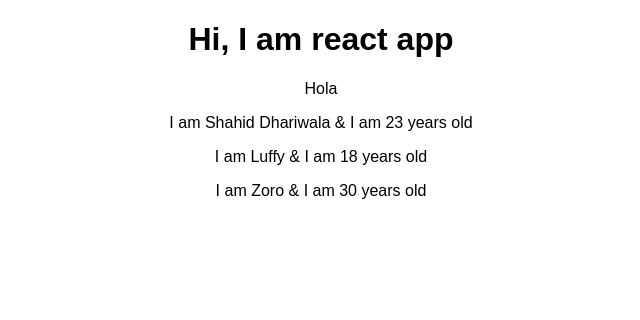
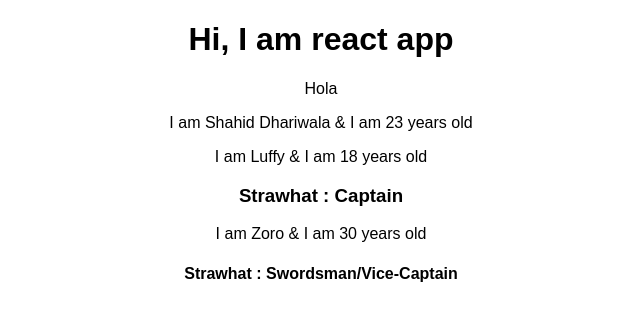
Before and after one commit to shahiddhariwala/playing-around-with-react-js, a React (Create React App) app in the folder react-complete-guide/: page / in a window 1280 px wide. Shown: the top 320 px of the page, without its empty margins (319-959 px from the left). Built offline with nearby package versions, Linux system fonts and the light colour scheme.

Commit message:
Understanding pops children

```diff
--- a/react-complete-guide/src/App.js
+++ b/react-complete-guide/src/App.js
@@ -8,8 +8,8 @@ class App extends Component {
         <h1>Hi, I am react app</h1>
         <p>Hola</p>
         <Person name="Shahid Dhariwala" age="23" />
-        <Person name=" Luffy" age ="18"/>
-        <Person name="Zoro" age="30"> I am Swordsman at Strawhats Pirates</Person>
+        <Person name=" Luffy" age ="18"> <h3> Strawhat : Captain </h3></Person>
+        <Person name="Zoro" age="30">  <h4> Strawhat : Swordsman/Vice-Captain </h4> </Person>
       </div>
       // <p>Hola</p> not allowed , it is recommended to have one root elements inside it
       // other elements to be wrapped ( * before React 16);
--- a/react-complete-guide/src/Person/Person.js
+++ b/react-complete-guide/src/Person/Person.js
@@ -1,15 +1,18 @@
 import React from "react";
 
 const person = (props) => {
-    //react passes paramter internally even if its not mentioned
+  //react passes paramter internally even if its not mentioned
 
-return <p> I am {props.name} & I am {props.age} years old</p>;
+  return (
+    <div>
+      <p>
+        I am {props.name} & I am {props.age} years old
+      </p>
+      {props.children}
+    </div>
+  );
 };
 export default person;
-
-
-
-
 
 /*
 JSX is NOT HTML but it looks a lot like it. Differences can be seen when looking closely though (for example className in JSX vs class in "normal HTML"). JSX is just syntactic sugar for JavaScript, allowing you to write HTMLish code instead of nested React.createElement(...) calls.
```
